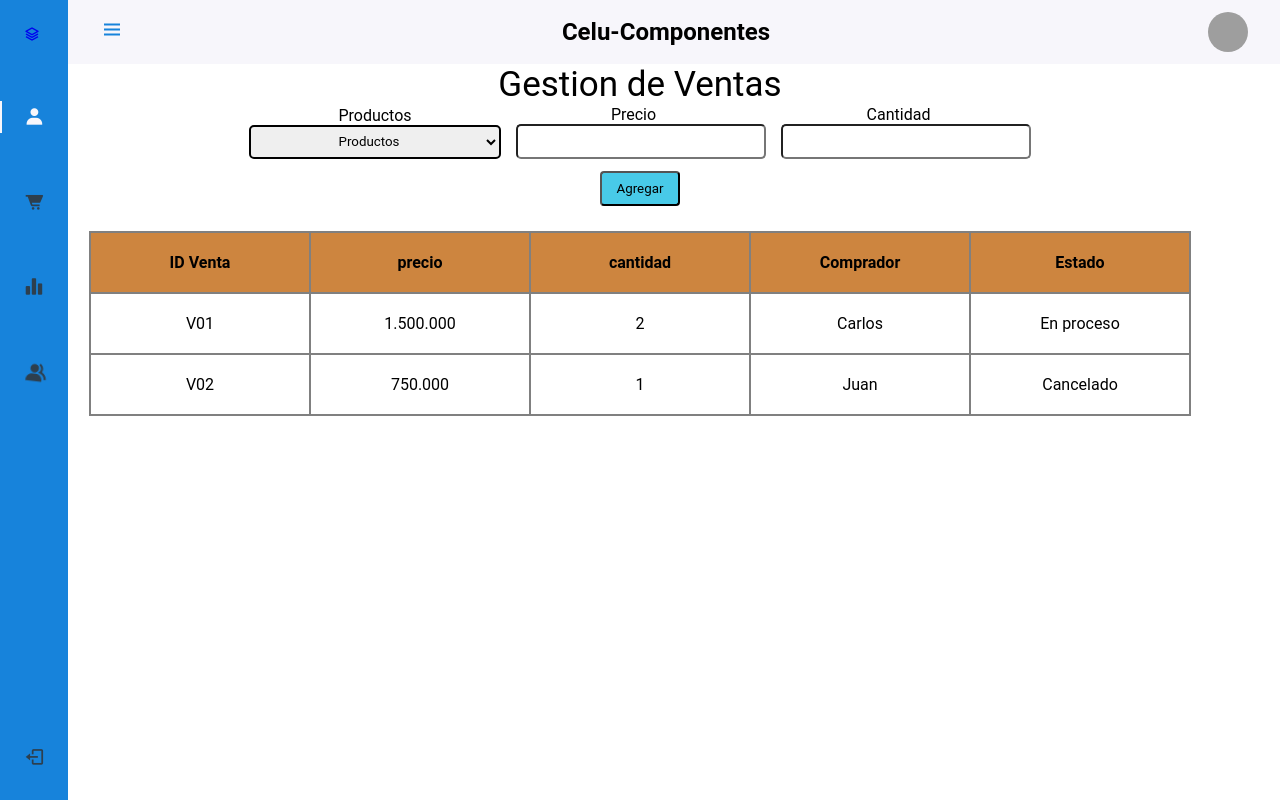
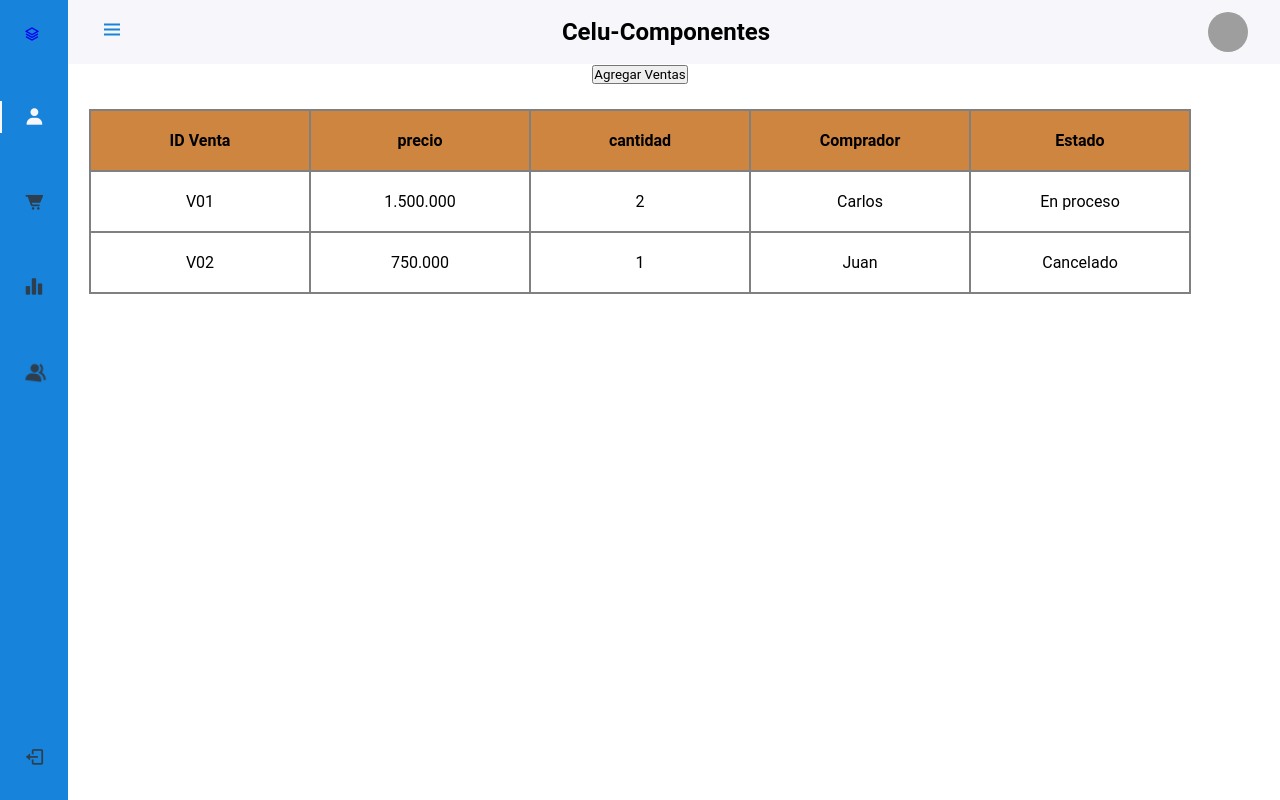
Before and after one commit to juanfed/night-developers, a React (Create React App) app: page /admin/ventas in a window 1280 px wide. Built offline with nearby package versions, Linux system fonts and the light colour scheme; grey boxes are pictures that could not be loaded.

Commit message:
Implementacion de la renderizacion en la dependencia de ventas

```diff
--- a/src/App.jsx
+++ b/src/App.jsx
@@ -11,7 +11,7 @@ import Producto from "pages/producto";
 import Ventas from "pages/ventas";
 import Gestion from "pages/gestion";
 import Admin from "pages/Admin";
-import Login from "pages/Login";
+import Login from "pages/login";
 import Registro from "components/registro";
 
 
--- a/src/pages/ventas.jsx
+++ b/src/pages/ventas.jsx
@@ -1,13 +1,21 @@
-import React from 'react';
 import 'styles/ventas.css';
+import React, { useState } from 'react';
 
-const ventas = () => {
+const Ventas = () => {
+    const [titulo, setTitulo] = useState('Agregar Ventas');
+    const botonVentas = () => {
+        setTitulo(titulo == 'Agregar Ventas' ? "Ver Lista De Ventas" : "Agregar Ventas")
+
+    };
+
     return (
+
         <div className="contenido">
             <center>
-                <p className="Titulo-producto">Gestion de Ventas</p>
-
-                <thead className="contenidoProducto">
+                <button className="ventasTitulo" onClick={botonVentas}>{titulo}</button>
+                {
+                    titulo == 'Ver Lista De Ventas' && (
+                        <><thead className="contenidoProducto">
                             <div id="div">
                                 <p>Productos</p>
                                 <select id="productos" class="caja">
@@ -26,9 +34,14 @@ const ventas = () => {
                                 <p>Cantidad</p>
                                 <input type="text" id="cantidad" class="caja" />
                             </div>
-                </thead>
+                        </thead><button type="button" name="name" id="buttom" onclick="agregar()" alerta="Guardado con exito" className="ventas-boton-agregar">Agregar</button></>
+                    )
+                }
 
-                <button type="button" name="name" id="buttom" onclick="agregar()" alerta="Guardado con exito" className="ventas-boton-agregar">Agregar</button>
+                {
+
+                    titulo == 'Agregar Ventas' && (
+
                         <table id="info">
 
                             <thead>
@@ -55,12 +68,13 @@ const ventas = () => {
                                     <td >Juan</td>
                                     <td >Cancelado</td>
                                 </tr>
-
                             </thead>
                         </table>
+                    )
+                }
             </center>
         </div>
     )
 }
 
-export default ventas
+export default Ventas
```
Lines whose indentation alone changed are shown as unchanged.
